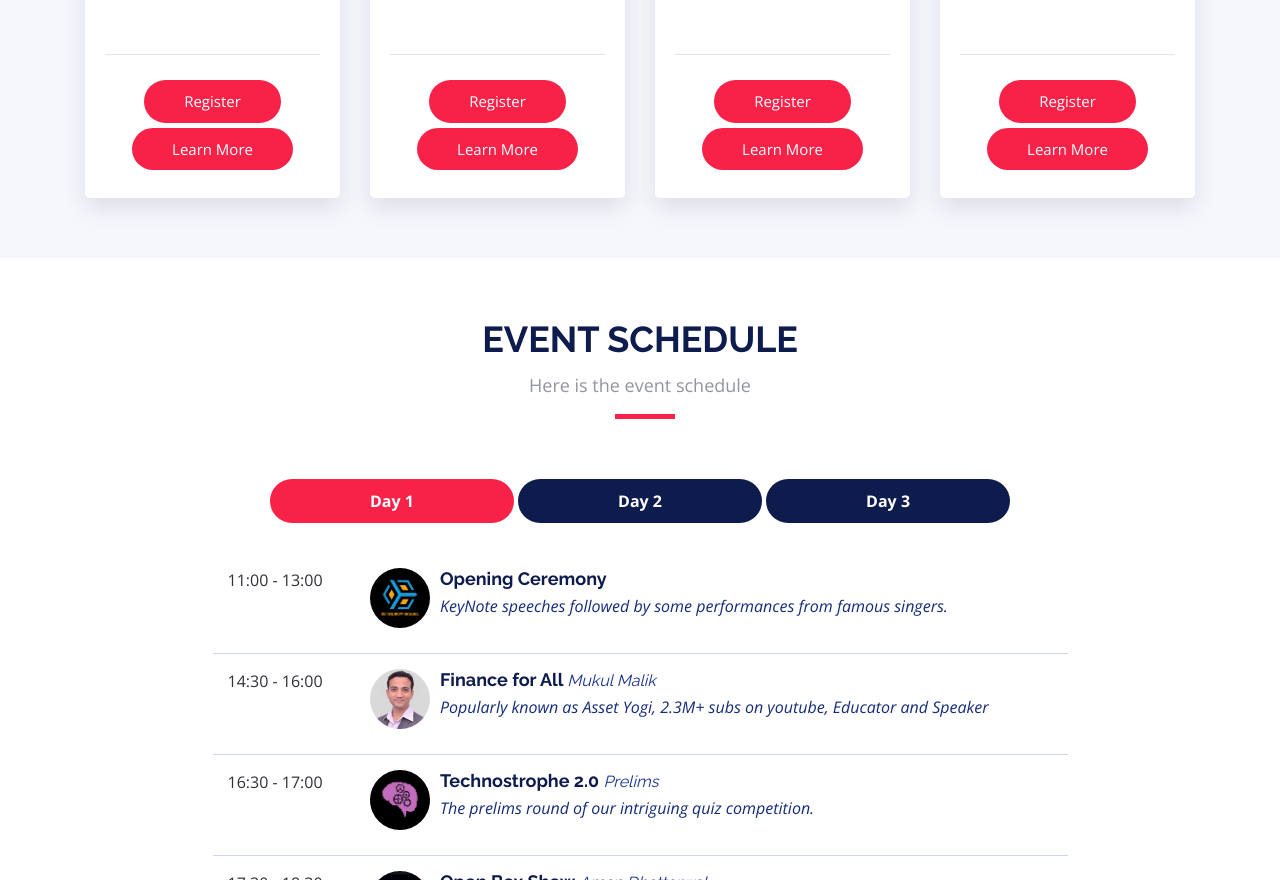
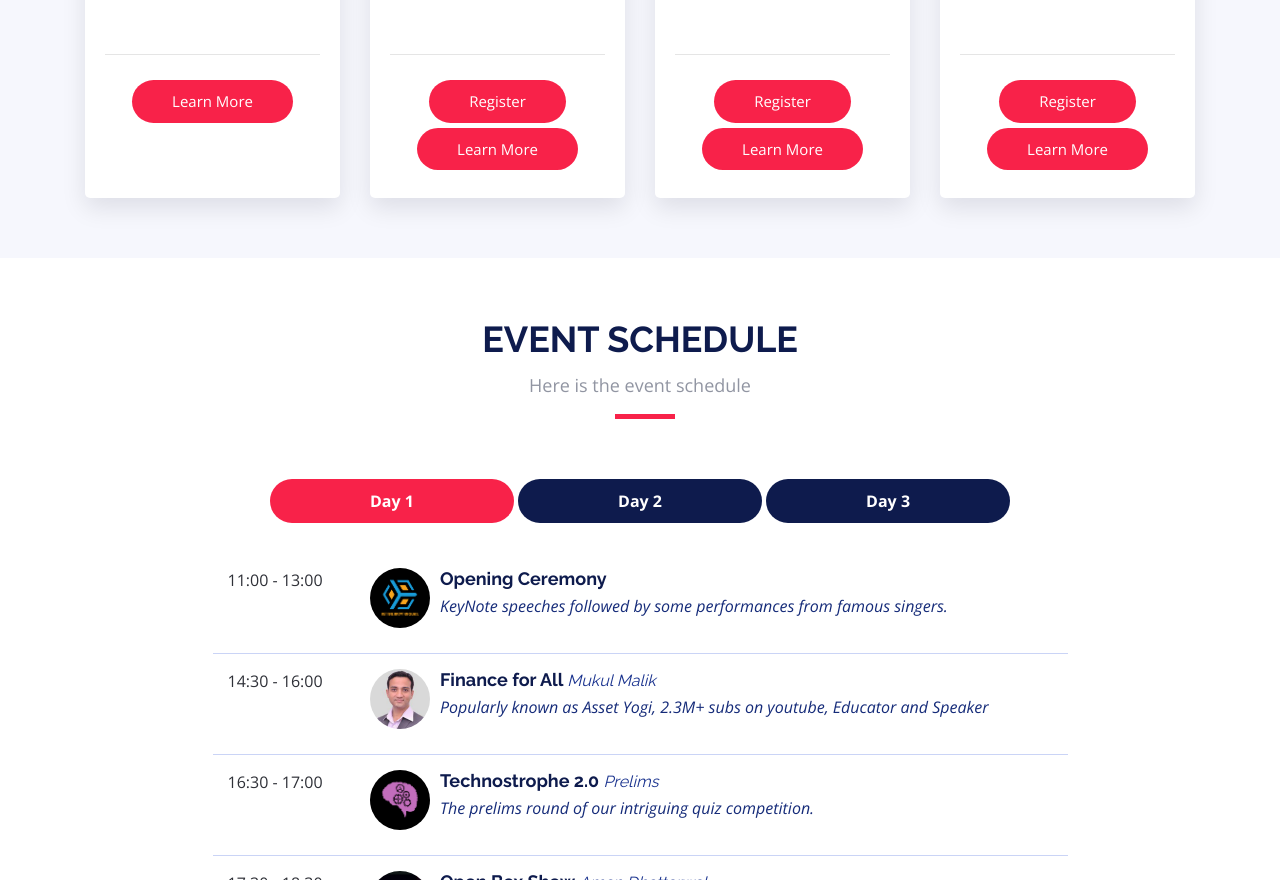
Before and after one commit to PranavNampally/IIC_E-Summit, a plain HTML site: page E-Summit Website/index.html in a window 1280 px wide. Shown: the part 1734-2614 px from the top of the page. Drawn offline with nearby package versions, Linux system fonts and the light colour scheme.

Commit message:
Register for finance for all removed in main page

```diff
--- a/E-Summit Website/index.html
+++ b/E-Summit Website/index.html
@@ -136,7 +136,7 @@
                 </div>
                 <hr>
                 <div class="text-center">
-                  <button type="button" class="btn" data-toggle="modal" onclick="location.href='https://dare2compete.com/o/mHVSzkR?refId=sy40fbY'" data-target="#buy-ticket-modal" data-ticket-type="standard-access">Register</button>
+                  <!-- <button type="button" class="btn" data-toggle="modal" onclick="location.href='https://dare2compete.com/o/mHVSzkR?refId=sy40fbY'" data-target="#buy-ticket-modal" data-ticket-type="standard-access">Register</button> -->
                   <button type="button" class="btn" data-toggle="modal" onclick="location.href='event1.html'" data-target="#buy-ticket-modal" data-ticket-type="standard-access">Learn More</button>
                 </div>
               </div>
```
